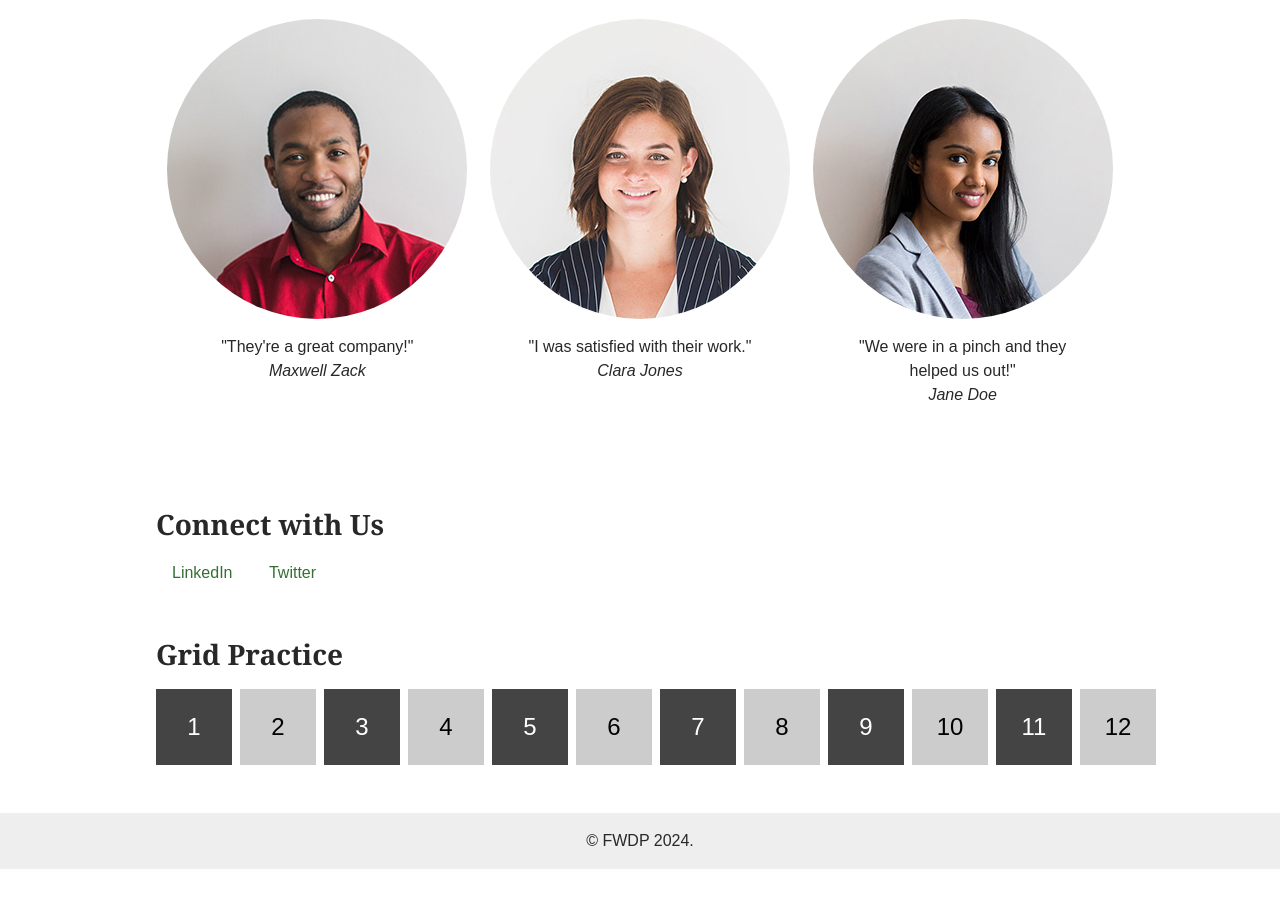
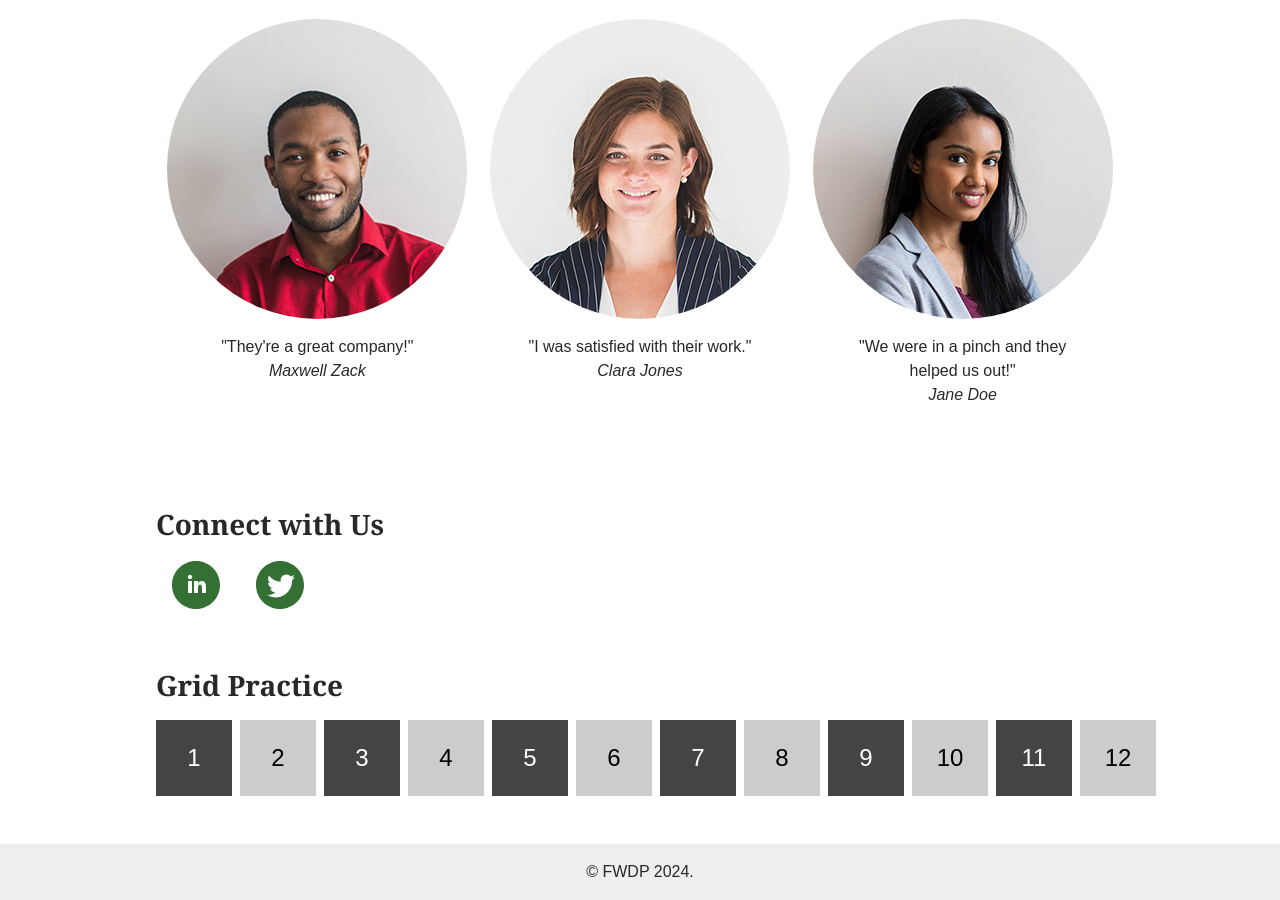
Before and after one commit to Bianca-BCIT/day-09, a plain HTML site: page services.html in a window 1280 px wide. Shown: the part 1142-2042 px from the top of the page. Before the commit the page ends 2011 px from the top, so only its background shows below. Drawn offline with Linux system fonts and the light colour scheme.

Commit message:
Added and styled svgs in navigation

```diff
--- a/services.html
+++ b/services.html
@@ -90,8 +90,12 @@
 			<h2>Connect with Us</h2>
 			<nav>
 				<ul>
-					<li><a href="#">LinkedIn</a></li>
-					<li><a href="#">Twitter</a></li>
+					<li><a href="#">
+						<svg xmlns="http://www.w3.org/2000/svg" width="24" height="24" viewBox="0 0 24 24"><path d="M12 0c-6.627 0-12 5.373-12 12s5.373 12 12 12 12-5.373 12-12-5.373-12-12-12zm-2 16h-2v-6h2v6zm-1-6.891c-.607 0-1.1-.496-1.1-1.109 0-.612.492-1.109 1.1-1.109s1.1.497 1.1 1.109c0 .613-.493 1.109-1.1 1.109zm8 6.891h-1.998v-2.861c0-1.881-2.002-1.722-2.002 0v2.861h-2v-6h2v1.093c.872-1.616 4-1.736 4 1.548v3.359z"/></svg>
+					</a></li>
+					<li><a href="#">
+						<svg xmlns="http://www.w3.org/2000/svg" width="24" height="24" viewBox="0 0 24 24"><path d="M12 0c-6.627 0-12 5.373-12 12s5.373 12 12 12 12-5.373 12-12-5.373-12-12-12zm6.066 9.645c.183 4.04-2.83 8.544-8.164 8.544-1.622 0-3.131-.476-4.402-1.291 1.524.18 3.045-.244 4.252-1.189-1.256-.023-2.317-.854-2.684-1.995.451.086.895.061 1.298-.049-1.381-.278-2.335-1.522-2.304-2.853.388.215.83.344 1.301.359-1.279-.855-1.641-2.544-.889-3.835 1.416 1.738 3.533 2.881 5.92 3.001-.419-1.796.944-3.527 2.799-3.527.825 0 1.572.349 2.096.907.654-.128 1.27-.368 1.824-.697-.215.671-.67 1.233-1.263 1.589.581-.07 1.135-.224 1.649-.453-.384.578-.87 1.084-1.433 1.489z"/></svg>
+					</a></li>
 				</ul>
 			</nav>
 		</section>
--- a/styles/services.css
+++ b/styles/services.css
@@ -202,8 +202,14 @@ nav a {
 }
 
 /* Social Media Styles */
+.social-media svg {
+	width: 3rem;
+	height: 3rem;
+}
 
-
+.social-media svg path {
+	fill: currentColor;
+}
 
 /* Grid Practice Styles */
 .grid-practice {
```
